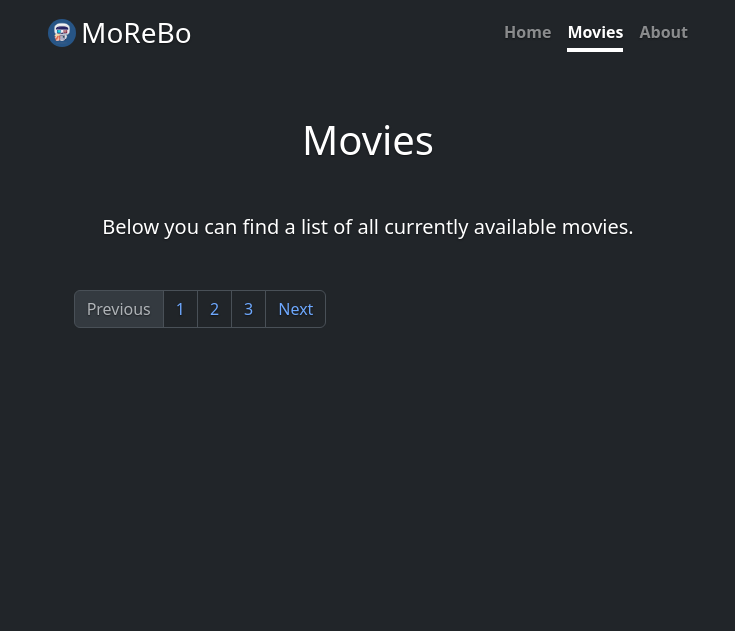
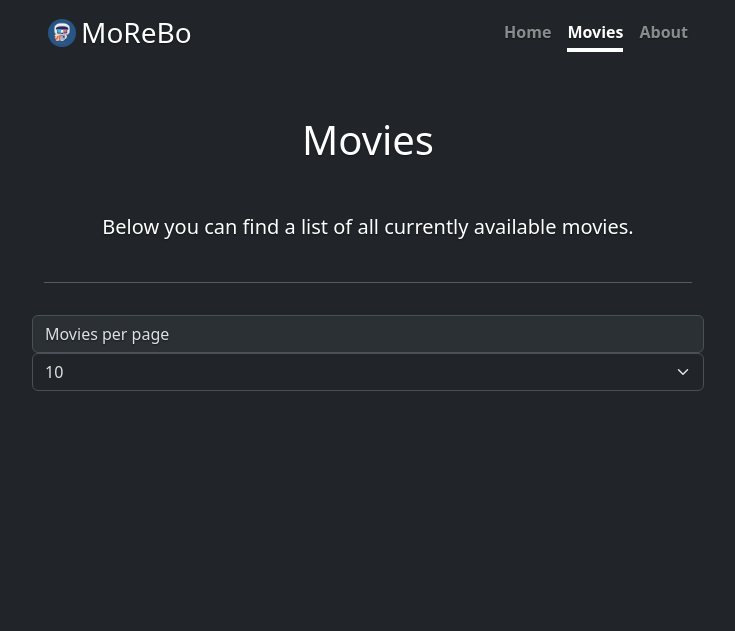
Before and after one commit to FabioArdi/morebo, a Flask app: template web/templates/movies.html in a window 1280 px wide. Shown: the top 631 px of the page, without its empty margins (272-1007 px from the left). Run offline with Flask 3, Linux system fonts and the light colour scheme; the template is opened without the code that fills it, so the values that code supplies are empty; some libraries are stand-ins or nearby versions.

Commit message:
Added pagination to movies. Adjusted endpoints

```diff
--- a/web/templates/movies.html
+++ b/web/templates/movies.html
@@ -4,7 +4,7 @@
 {% block content %}
 <h1 class="text-center mb-5">Movies</h1>
 <p class="lead text-center mb-5">Below you can find a list of all currently available movies.</p>
-<div class="row row-cols-1 row-cols-md-2 g-4">
+<div class="row row-cols-4 g-4">
   {% for movie in movies %}
   <div class="col">
     <div class="card h-100">
@@ -16,18 +16,66 @@
     </div>
   </div>
   {% endfor %}
-    <nav aria-label="Page navigation example">
+</div>
+
+<hr>
+
+<!-- Navigation -->
+<div class="row">
   <ul class="pagination justify-content-center">
-          <li class="page-item disabled">
-            <a class="page-link">Previous</a>
+    {% if page == 1 %}
+    <li class="page-item disabled"><a class="page-link">Previous</a></li>
+    <li class="page-item active">
+      <a class="page-link" onclick="change_page({{page}})">{{page}}</a>
     </li>
-          <li class="page-item"><a class="page-link" href="{{url_for('movies', page=1)}}">1</a></li>
-          <li class="page-item"><a class="page-link" href="{{url_for('movies', page=2)}}">2</a></li>
-          <li class="page-item"><a class="page-link" href="{{url_for('movies', page=3)}}">3</a></li>
-          <li class="page-item">
-            <a class="page-link" href="#">Next</a>
+    <li class="page-item"><a class="page-link" onclick="change_page({{page}}+1)">{{page+1}}</a></li>
+    <li class="page-item"><a class="page-link" onclick="change_page({{page}}+2)">{{page+2}}</a></li>
+    <li class="page-item"><a class="page-link" onclick="change_page({{page}}+1)">Next</a></li>
+    {% elif page >= 2 %}
+    <li class="page-item"><a class="page-link" onclick="change_page({{page}}-1)">Previous</a></li>
+    <li class="page-item"><a class="page-link" onclick="change_page({{page}}-1)">{{page-1}}</a></li>
+    <li class="page-item active">
+      <a class="page-link" onclick="change_page({{page}})">{{page}}</a>
     </li>
+    <li class="page-item"><a class="page-link" onclick="change_page({{page}}+1)">{{page+1}}</a></li>
+    <li class="page-item"><a class="page-link" onclick="change_page({{page}}+1)">Next</a></li>
+    {% endif %}
   </ul>
-      </nav>
+  <label class="input-group-text" for="moviesPerPage">Movies per page</label>
+  <select class="form-select" id="moviesPerPage">
+    {% if page_size == 10 %}
+    <option selected value="10">10</option>
+    {% else %}
+    <option value="10">10</option>
+    {% endif %}
+    {% if page_size == 20 %}
+    <option selected value="20">20</option>
+    {% else %}
+    <option value="20">20</option>
+    {% endif %}
+    {% if page_size == 50 %}
+    <option selected value="50">50</option>
+    {% else %}
+    <option value="50">50</option>
+    {% endif %}
+    {% if page_size == 100 %}
+    <option selected value="100">100</option>
+    {% else %}
+    <option value="100">100</option>
+    {% endif %}
+  </select>
 </div>
+
+<script>
+  const selectElement = document.querySelector("#moviesPerPage");
+  var moviesPerPage = document.querySelector("#moviesPerPage").value;
+
+  selectElement.addEventListener("change", (event) => {
+    moviesPerPage = event.target.value;
+  });
+
+  function change_page(page) {
+    document.location.href = "{{ url_for('movies') }}" + page + '/' + moviesPerPage;
+  }
+</script>
 {% endblock %}
--- a/web/web_server.py
+++ b/web/web_server.py
@@ -10,10 +10,12 @@
 def index():
     return render_template("index.html")
 
-@app.route("/movies/", defaults={'page': 1})
-@app.route("/movies/<int:page>")
-def movies(page):
-    return render_template("movies.html", page=page, movies=get_movies_page(page))
+@app.route("/movies/", defaults={'page': 1, 'page_size': 10})
+@app.route("/movies/<int:page>", defaults={'page_size': 10})
+@app.route("/movies/<int:page>/<int:page_size>")
+def movies(page, page_size):
+    print(page_size)
+    return render_template("movies.html", page=page, page_size=page_size, movies=get_movies_page(page, page_size))
 
 @app.route("/about")
 def about():
@@ -28,9 +30,9 @@
     movies = pd.read_csv('data/movies_meta_data.csv', sep=';', engine='python')
     return movies.to_dict(orient='records')
 
-@app.route("/api/movies/page/<int:page>")
-def get_movies_page(page):
-    page_size = 10 # Nr of movies per page
+@app.route("/api/movies/page/<int:page>", defaults={'page_size': 10})
+@app.route("/api/movies/page/<int:page>/<int:page_size>")
+def get_movies_page(page, page_size):
     movies = pd.read_csv('data/movies_meta_data.csv', sep=';', engine='python')
     return movies.iloc[page * page_size:(page+1) * page_size].to_dict(orient='records')
 
```
Lines whose indentation alone changed are shown as unchanged.
